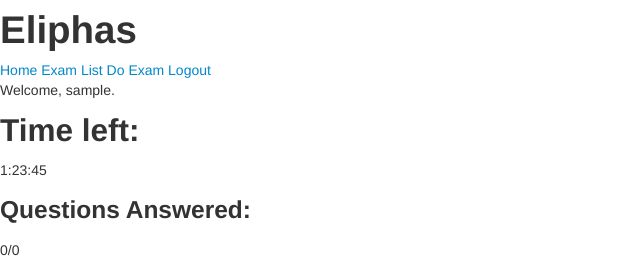
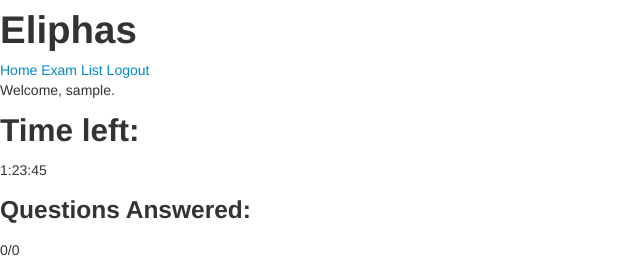
Before and after one commit to nikolaydio/HackFMI-Project, a Django app: page /exam/1/questions/ in a window 1280 px wide. Shown: the top 258 px of the page, without its empty margins (0-640 px from the left). Run offline with Django 3.2, Linux system fonts and the light colour scheme; a user stored in the database is signed in; tables that the repository leaves empty hold one stand-in row (values such as "Sample post").

Commit message:
Fix menu

```diff
--- a/eliphas/data/templates/ecore/base.html
+++ b/eliphas/data/templates/ecore/base.html
@@ -19,7 +19,6 @@
 					<a href={% url 'home' %}>Home</a>
 					{% if user.is_authenticated %}
 						<a href={% url 'exam_list' %}>Exam List</a>
-						<a href={% url 'doexam' %}>Do Exam</a>
 						<a href={% url 'logout' %}>Logout</a>
 					{% else %}
 						<a href={% url 'login' %}>Login</a>
```
